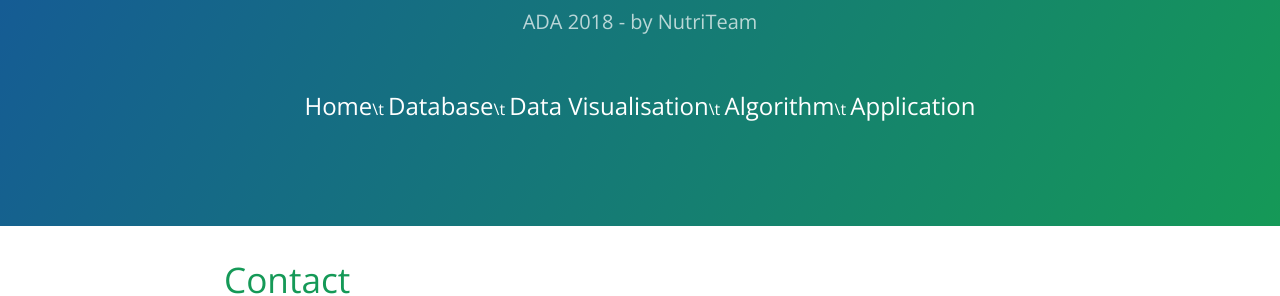
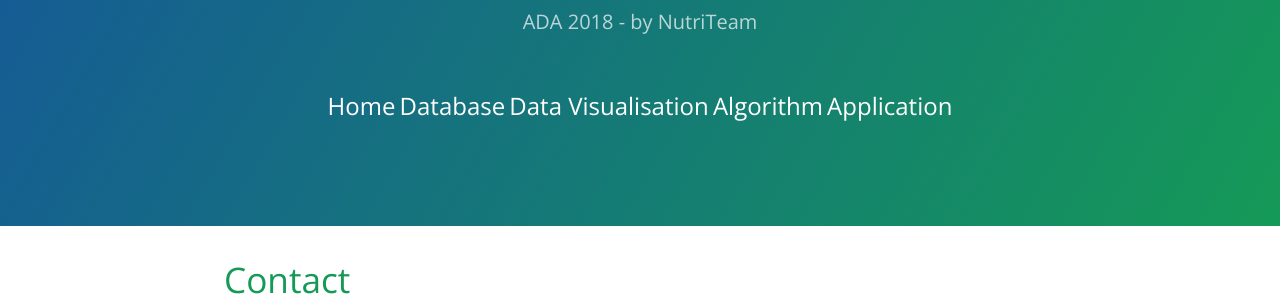
Before and after one commit to NutriTeam/Nutri_Score, a Jekyll site: the page built from contact.md, in a window 1280 px wide. Shown: the part 196-492 px from the top of the page. Built offline with Jekyll 4.4.1, drawn with Linux system fonts in a browser that asks for light colours.

Commit message:
Update default.html

```diff
--- a/_layouts/default.html
+++ b/_layouts/default.html
@@ -26,10 +26,10 @@
       <h1 class="project-name">{{ site.title | default: site.github.repository_name }}</h1>
       <h2 class="project-tagline">{{ site.description | default: site.github.project_tagline }}</h2>
       <div style="padding:2%;">
-          <a href="./home.html" style="font-size:150%;color:white">Home</a>\t
-          <a href="./database.html" style="font-size:150%;color:white">Database</a>\t
-          <a href="./Milestone_2.html" style="font-size:150%;color:white">Data Visualisation</a>\t
-          <a href="./algo.html" style="font-size:150%;color:white">Algorithm</a>\t
+          <a href="./home.html" style="font-size:150%;color:white">Home</a>
+          <a href="./database.html" style="font-size:150%;color:white">Database</a>
+          <a href="./Milestone_2.html" style="font-size:150%;color:white">Data Visualisation</a>
+          <a href="./algo.html" style="font-size:150%;color:white">Algorithm</a>
           <a href="./app.html" style="font-size:150%;color:white">Application</a>
       </nav><br>
     </header>
```
